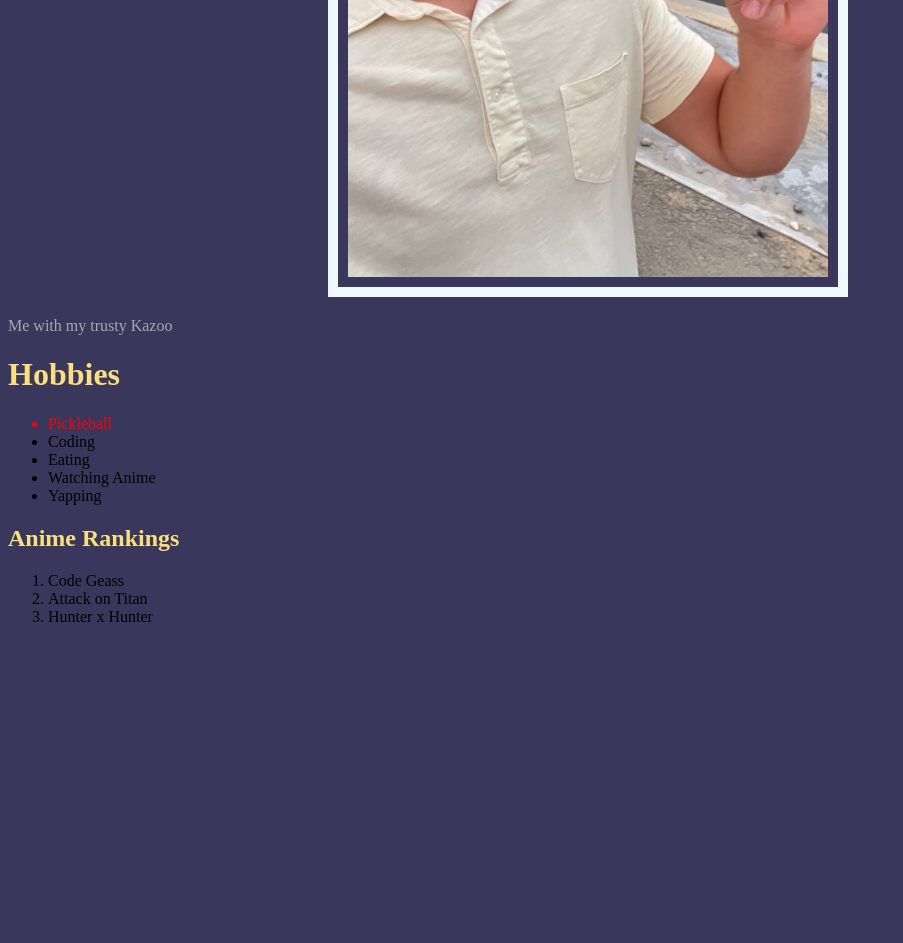
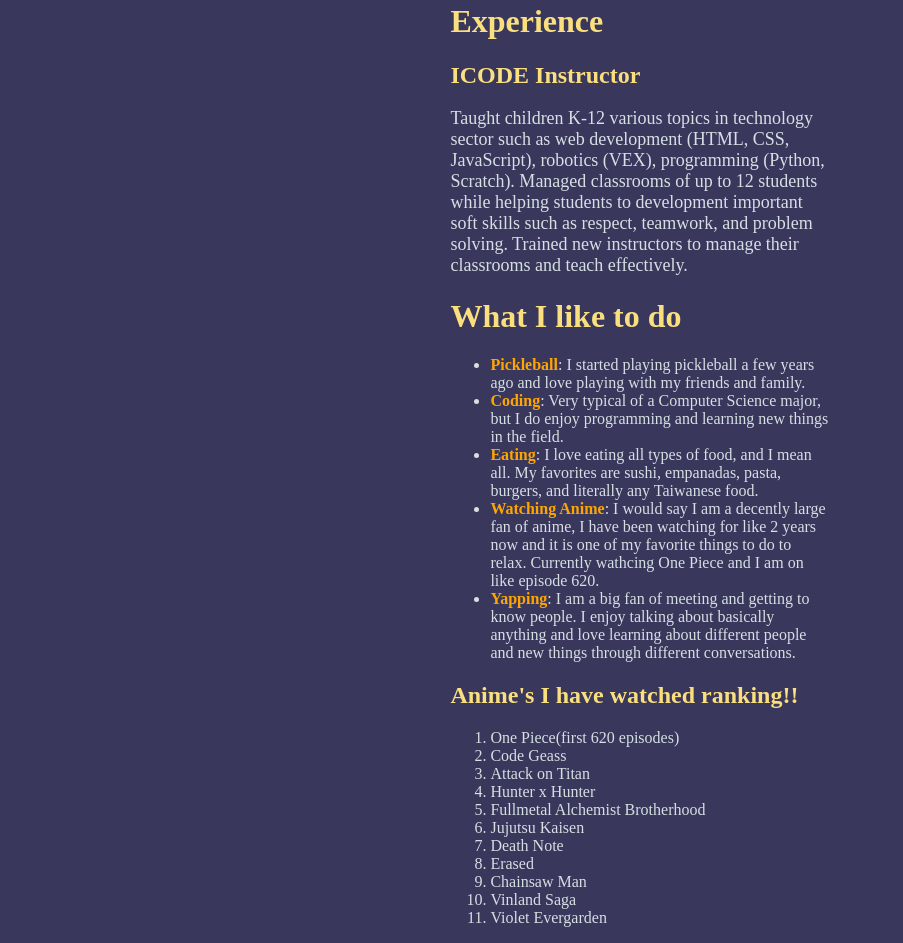
Before and after one commit to James-Miller7/WebDev-Bootcamp-1, a plain HTML site: page index.html in a window 1280 px wide. Shown: the part 657-1600 px from the top of the page, without its empty margins (0-903 px from the left). Before the commit the page ends 1299 px from the top, so only its background shows below. Drawn offline with Linux system fonts and the light colour scheme.

Commit message:
Added experience and Anime rankings

```diff
--- a/index.html
+++ b/index.html
@@ -7,26 +7,55 @@
     <link rel="stylesheet" href="style.css">
 </head>
     <body>
-        <h1 class="Title">James Miller</h1>
+        <h1 class="center" id = "title">James Miller</h1>
         <div>
-            <p>Hello my name is James and this is a website about me!</p>
+            <p class="center">Hello my name is James and this is a website about me! I am a freshman at the University of
+                Maryland pursuing a major in Computer Science. I am proud to call the greatest state New Jersey home!
+            </p>
+        </div>
+        <div class = "center">
             <img id="picture" src="IMG_1978.jpg" alt="Picture of me with a kazzo">
-            <p>Me with my trusty Kazoo</p>
+            <p>This is me with my trusty Kazoo</p>
         </div>
-        <div>
-            <h1 class="Title">Hobbies</h1>
-            <ul>
-                <li id="hobby1">Pickleball</li>
-                <li>Coding</li>
-                <li>Eating</li>
-                <li>Watching Anime</li>
-                <li>Yapping</li>
+        <div class = "center">
+            <h1 id="title">Experience</h1>
+            <h2 id="title">ICODE Instructor</h2>
+            <p>Taught children K-12 various topics in technology sector such as web development (HTML, CSS, JavaScript), robotics (VEX), programming (Python, Scratch).
+                Managed classrooms of up to 12 students while helping students to development important soft skills such as respect, teamwork, and problem solving.
+                Trained new instructors to manage their classrooms and teach effectively.</p>
+        </div>
+        <div class = "center">
+            <h1 id="title">What I like to do</h1>
+            <ul id="list-content">
+                <li><strong><span style="color: orange">Pickleball</span></strong>: I started playing pickleball a few years ago and love playing with my friends and family.</li>
+                <li><strong><span style="color: orange">Coding</span></strong>: Very typical of a Computer Science major, but I do enjoy programming and learning new things
+                    in the field.
+                </li>
+                <li><strong><span style="color: orange">Eating</span></strong>: I love eating all types of food, and I mean all. My favorites are sushi, empanadas, pasta,
+                    burgers, and literally any Taiwanese food.
+                </li>
+                <li><strong><span style="color: orange">Watching Anime</span></strong>: I would say I am a decently large fan of anime, I have been watching for like
+                    2 years now and it is one of my favorite things to do to relax. Currently wathcing One Piece and
+                    I am on like episode 620.
+                </li>
+                <li><strong><span style="color: orange">Yapping</span></strong>: I am a big fan of meeting and getting to know people.
+                    I enjoy talking about basically anything and love learning about different people and new things through
+                    different conversations.
+                </li>
             </ul>
-            <h2 class="Title">Anime Rankings</h2>
-            <ol>
+            <h2 id="title">Anime's I have watched ranking!!</h2>
+            <ol id="list-content">
+                <li>One Piece(first 620 episodes) </li>
                 <li>Code Geass</li>
                 <li>Attack on Titan</li>
                 <li>Hunter x Hunter</li>
+                <li>Fullmetal Alchemist Brotherhood</li>
+                <li>Jujutsu Kaisen</li>
+                <li>Death Note</li>
+                <li>Erased</li>
+                <li>Chainsaw Man</li>
+                <li>Vinland Saga</li>
+                <li>Violet Evergarden</li>
             </ol>
         </div>
     </body>
--- a/style.css
+++ b/style.css
@@ -1,22 +1,30 @@
 p {
-    color: #A4A9AD
+    color: #d6dfe3;
+    font-size: 18px;
 }
 body{
     background-color: #39375B;
 }
-.Title{
+#title{
     color: #FADF7F;
 }
-#hobby1{
-    color: red;
-}
-
 #picture {
-    width: 30rem;
-    margin-left: 20rem;
-    margin-top: 10rem;
+    width: 20rem;
     border-style: solid;
     border-width: 10px;
     border-color: aliceblue;
     padding: 10px;
 }
+.float-left{
+    float: center;
+    width: 20%;
+}
+
+.center {
+    display: block;
+    margin: auto;
+    width: 30%;
+}
+#list-content {
+    color: #d6dfe3;
+}
```
